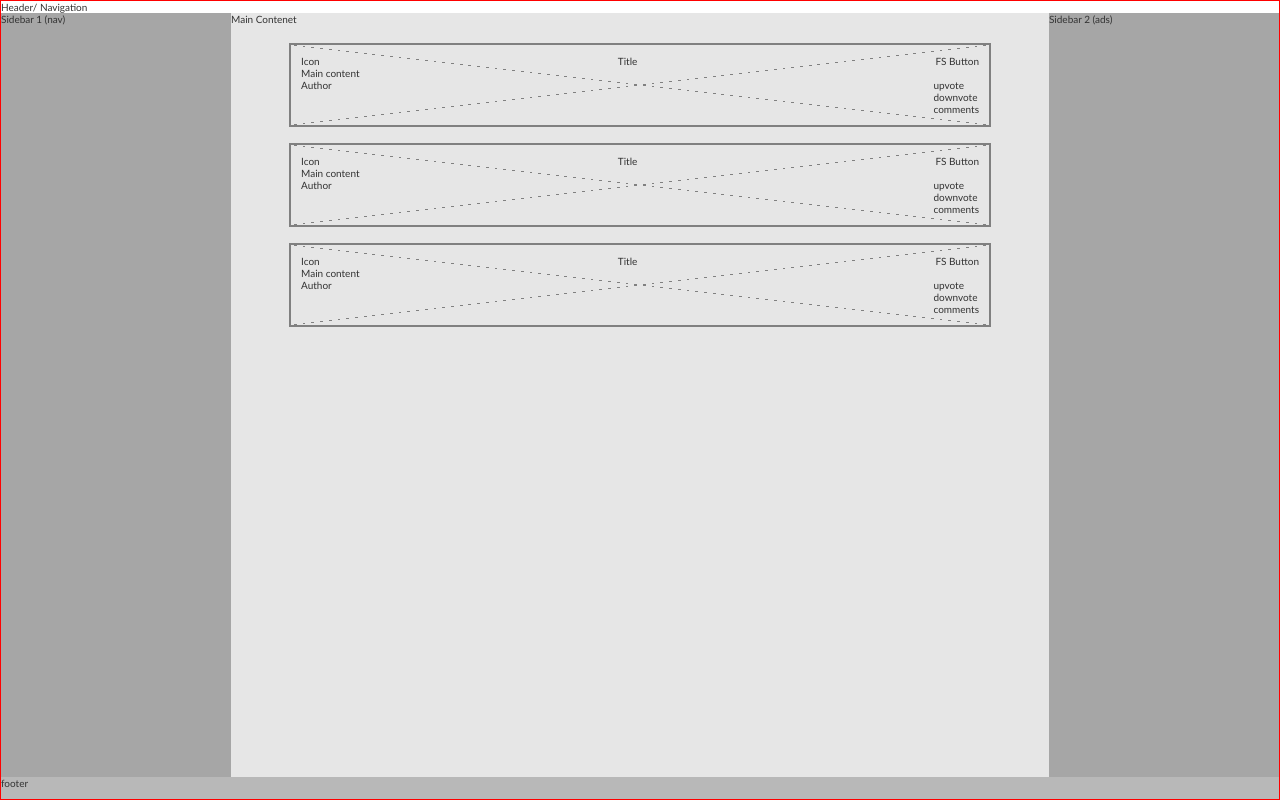
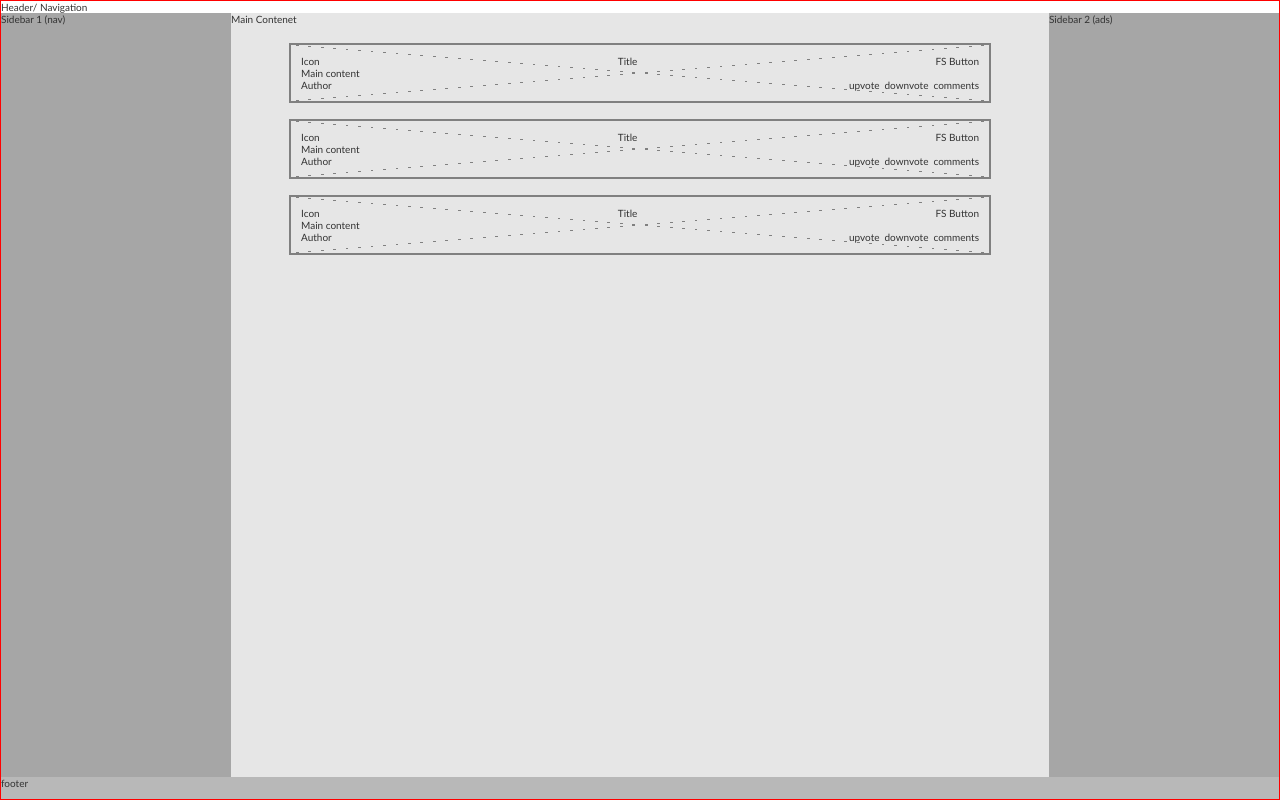
Before and after one commit to goldsmithb/io_local_demo, a React (Create React App) app: page / in a window 1280 px wide. Built offline with nearby package versions, Linux system fonts and the light colour scheme; the HTML template or start-up script is replaced by a standard one.

Commit message:
style post controls

```diff
--- a/src/components/Post.css
+++ b/src/components/Post.css
@@ -3,7 +3,11 @@
   padding: 10px;
 }
 
-.post__header, .post__footer {
+.post__header, .post__footer, .post__controls {
   display: flex;
   justify-content: space-between;
 }
+
+.post__controls {
+  gap: 5px;
+}
--- a/src/components/Post.js
+++ b/src/components/Post.js
@@ -28,7 +28,7 @@ export default function Post() {
       <div className="post__content">Main content</div>
       <div className="post__footer">
         <span>Author</span>
-        <div>
+        <div className="post__controls">
           <div>upvote</div>
           <div>downvote</div>
           <div>comments</div>
```
